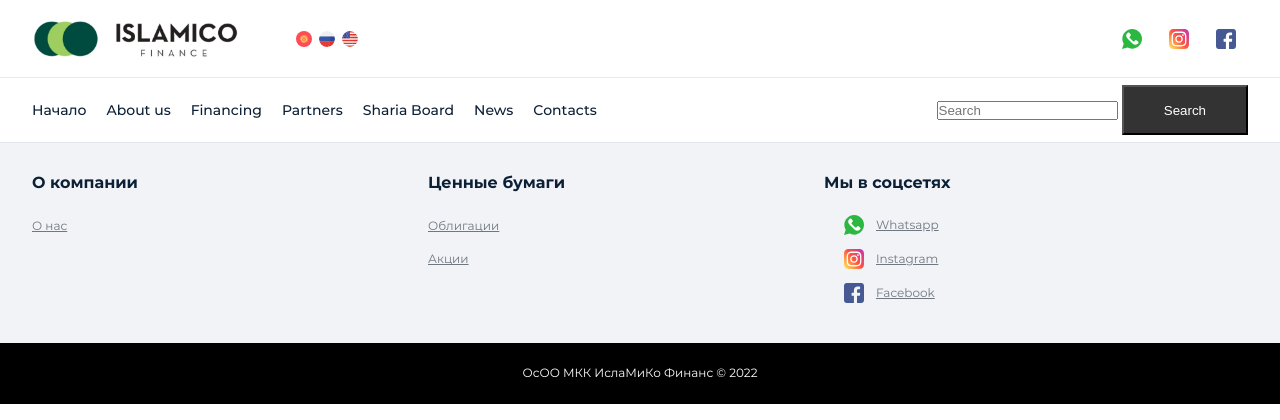
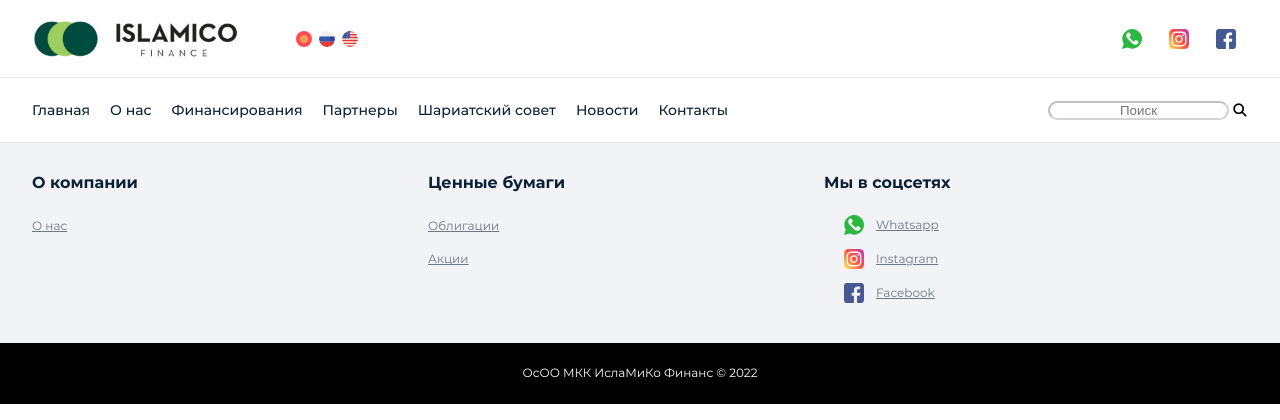
Before and after one commit to AKBakai/finance, a Django app: page /ru/about_us/ in a window 1280 px wide. Shown: the top 420 px of the page. Run offline with Django 4.2, Linux system fonts and the light colour scheme; data that the repository does not hold is empty; some libraries are stand-ins or nearby versions.

Commit message:
made search for pages

```diff
--- a/app/aboutus/urls.py
+++ b/app/aboutus/urls.py
@@ -5,5 +5,4 @@ app_name = 'aboutus'
 
 urlpatterns = [
     path('', views.about_us, name='about_us'),
-    path('search', views.search, name='search'),
 ]
--- a/app/aboutus/views.py
+++ b/app/aboutus/views.py
@@ -1,5 +1,4 @@
 from django.shortcuts import render
-from django.db.models import Q
 from app.aboutus.models import AboutUs
 
 
@@ -9,13 +8,3 @@ def about_us(request):
         'aboutus': about_us,
     }
     return render(request, 'aboutus.html', context)
-
-
-def search(request):
-    if 'q' in request.GET:
-        q = request.GET['q']
-        multiple_q = Q(Q(title__icontains=q) | Q(text__icontains=q))
-        about_us = AboutUs.objects.filter(multiple_q)
-    else:
-        about_us = AboutUs.objects.all()
-    return render(request, 'aboutus.html', {'aboutus': about_us})
--- a/app/contacts/urls.py
+++ b/app/contacts/urls.py
@@ -5,5 +5,4 @@ app_name = 'contacts'
 
 urlpatterns = [
     path('', views.contacts, name='contacts'),
-    # path('search_2', views.search_2, name='search_2'),
 ]
--- a/app/home/urls.py
+++ b/app/home/urls.py
@@ -5,5 +5,4 @@ app_name = 'home'
 
 urlpatterns = [
     path('', views.home, name='home'),
-    path('search_5', views.search_5, name='search_5'),
 ]
--- a/app/partners/urls.py
+++ b/app/partners/urls.py
@@ -5,5 +5,4 @@ app_name = 'partners'
 
 urlpatterns = [
     path('', views.partners, name='partners'),
-    # path('search_6', views.search_6, name='search_6'),
 ]
--- a/app/sharia/urls.py
+++ b/app/sharia/urls.py
@@ -5,5 +5,4 @@ app_name = 'sharia'
 
 urlpatterns = [
     path('', views.sharia_board, name='sharia_board'),
-    # path('search_7', views.search_7, name='search_7'),
 ]
--- a/templates/base.html
+++ b/templates/base.html
@@ -128,57 +128,113 @@
           <div class="navigation">
             <ul>
 
-            <li><a href="{% url 'home:home' %}">{% trans 'Home' %}</a></li>
-            <li><a href="{% url 'about_us:about_us' %}">{% trans 'About us' %}</a></li>
-            <li><a href="{% url 'financing_list:financing_list' %}">{% trans 'Financing' %}</a></li>
-            <li><a href="{% url 'partners:partners' %}">{% trans 'Partners' %}</a></li>
-            <li><a href="{% url 'sharia_board:sharia_board' %}">{% trans 'Sharia Board'%}</a></li>
-            <li><a href="{% url 'news_list:news_list' %}">{% trans 'News' %}</a></li>
-            <li><a href="{% url 'contacts:contacts' %}">{% trans 'Contacts' %}</a></li>
+            <li><a href="{% url 'home:home' %}">{% trans 'Главная' %}</a></li>
+            <li><a href="{% url 'about_us:about_us' %}">{% trans 'О нас' %}</a></li>
+            <li><a href="{% url 'financing_list:financing_list' %}">{% trans 'Финансирования' %}</a></li>
+            <li><a href="{% url 'partners:partners' %}">{% trans 'Партнеры' %}</a></li>
+            <li><a href="{% url 'sharia_board:sharia_board' %}">{% trans 'Шариатский совет'%}</a></li>
+            <li><a href="{% url 'news_list:news_list' %}">{% trans 'Новости' %}</a></li>
+            <li><a href="{% url 'contacts:contacts' %}">{% trans 'Контакты' %}</a></li>
 
             </ul>
           </div>
-            {% if 'news_list' in request.get_full_path|slice:'3:' %}
-               <form action="{% url 'news_list:search_1' %}" method="get" class="form-inline my-2 my-lg-0">
-                   <input class="form-control mr-sm-2" name="q" type="text" placeholder="Search" aria-label="Search">
-                   <button class="btn btn-outline-success my-2 my-sm-0" type="submit">Search</button>
-               </form>
+            {% if main_page %}
+            <form action="{% url 'financing_list:search_3' %}" method="get">
+            <div class="box-menu" style="margin-left: 100px; ">
+                <div class="search my-10 my-lg-0" style="width: 200px; height: 20px ;">
+                  <input class="form-control mr-sm-2" name="q" style="border-radius: 25px; border-color: rgba(0, 0, 0, 0.25); text-align: center;" type="text" placeholder="Поиск">
+                      <label for="check" class="search-icon">
+                        <button type="submit" style="border: none; background-color:#fff">
+                          <i class="fa-solid fa-magnifying-glass"></i>
+                        </button>
+                      </label>
+                </div>
+            </div>
+            </form>
+            {% endif %}
+            {% if 'about_us' in request.get_full_path|slice:'3:' %}
+            <form action="{% url 'financing_list:search_3' %}" method="get">
+            <div class="box-menu" style="margin-left: 100px; ">
+                <div class="search my-10 my-lg-0" style="width: 200px; height: 20px ;">
+                  <input class="form-control mr-sm-2" name="q" style="border-radius: 25px; border-color: rgba(0, 0, 0, 0.25); text-align: center;" type="text" placeholder="Поиск">
+                      <label for="check" class="search-icon">
+                        <button type="submit" style="border: none; background-color:#fff">
+                          <i class="fa-solid fa-magnifying-glass"></i>
+                        </button>
+                      </label>
+                </div>
+            </div>
+            </form>
             {% endif %}
             {% if 'financing_list' in request.get_full_path|slice:'3:' %}
-               <form action="{% url 'financing_list:search_3' %}" method="get" class="form-inline my-2 my-lg-0">
-                   <input class="form-control mr-sm-2" name="q" type="text" placeholder="Search" aria-label="Search">
-                   <button class="btn btn-outline-success my-2 my-sm-0" type="submit">Search</button>
-               </form>
+            <form action="{% url 'financing_list:search_3' %}" method="get">
+            <div class="box-menu" style="margin-left: 100px; ">
+                <div class="search my-10 my-lg-0" style="width: 200px; height: 20px ;">
+                  <input class="form-control mr-sm-2" name="q" style="border-radius: 25px; border-color: rgba(0, 0, 0, 0.25); text-align: center;" type="text" placeholder="Поиск">
+                      <label for="check" class="search-icon">
+                        <button type="submit" style="border: none; background-color:#fff">
+                          <i class="fa-solid fa-magnifying-glass"></i>
+                        </button>
+                      </label>
+                </div>
+            </div>
+            </form>
             {% endif %}
-            {% if 'about_us' in request.get_full_path|slice:'3:' %}
-               <form action="{% url 'about_us:search' %}" method="get" class="form-inline my-2 my-lg-0">
-                   <input class="form-control mr-sm-2" name="q" type="text" placeholder="Search" aria-label="Search">
-                   <button class="btn btn-outline-success my-2 my-sm-0" type="submit">Search</button>
-               </form>
+            {% if 'partners' in request.get_full_path|slice:'3:' %}
+            <form action="{% url 'financing_list:search_3' %}" method="get">
+            <div class="box-menu" style="margin-left: 100px; ">
+                <div class="search my-10 my-lg-0" style="width: 200px; height: 20px ;">
+                  <input class="form-control mr-sm-2" name="q" style="border-radius: 25px; border-color: rgba(0, 0, 0, 0.25); text-align: center;" type="text" placeholder="Поиск">
+                      <label for="check" class="search-icon">
+                        <button type="submit" style="border: none; background-color:#fff">
+                          <i class="fa-solid fa-magnifying-glass"></i>
+                        </button>
+                      </label>
+                </div>
+            </div>
+            </form>
+            {% endif %}
+            {% if 'sharia_board' in request.get_full_path|slice:'3:' %}
+            <form action="{% url 'financing_list:search_3' %}" method="get">
+            <div class="box-menu" style="margin-left: 100px; ">
+                <div class="search my-10 my-lg-0" style="width: 200px; height: 20px ;">
+                  <input class="form-control mr-sm-2" name="q" style="border-radius: 25px; border-color: rgba(0, 0, 0, 0.25); text-align: center;" type="text" placeholder="Поиск">
+                      <label for="check" class="search-icon">
+                        <button type="submit" style="border: none; background-color:#fff">
+                          <i class="fa-solid fa-magnifying-glass"></i>
+                        </button>
+                      </label>
+                </div>
+            </div>
+            </form>
+            {% endif %}
+            {% if 'news_list' in request.get_full_path|slice:'3:' %}
+            <form action="{% url 'news_list:search_1' %}" method="get">
+            <div class="box-menu" style="margin-left: 100px; ">
+                <div class="search my-10 my-lg-0" style="width: 200px; height: 20px ;">
+                  <input class="form-control mr-sm-2" name="q" style="border-radius: 25px; border-color: rgba(0, 0, 0, 0.25); text-align: center;" type="text" placeholder="Поиск">
+                      <label for="check" class="search-icon">
+                        <button type="submit" style="border: none; background-color:#fff">
+                          <i class="fa-solid fa-magnifying-glass"></i>
+                        </button>
+                      </label>
+                </div>
+            </div>
+            </form>
             {% endif %}
             {% if 'contacts' in request.get_full_path|slice:'3:' %}
-               <form action="{% url 'contacts:contacts' %}" method="get" class="form-inline my-2 my-lg-0">
-                   <input class="form-control mr-sm-2" name="q" type="text" placeholder="Search" aria-label="Search">
-                   <button class="btn btn-outline-success my-2 my-sm-0" type="submit">Search</button>
-               </form>
-            {% endif %}
-{#            {% if '/' in request.get_full_path|slice:'3:' %}#}
-{#               <form action="{% url 'home:search_5' %}" method="get" class="form-inline my-2 my-lg-0">#}
-{#                   <input class="form-control mr-sm-2" name="q" type="text" placeholder="Search" aria-label="Search">#}
-{#                   <button class="btn btn-outline-success my-2 my-sm-0" type="submit">Search</button>#}
-{#               </form>#}
-{#            {% endif %}#}
-            {% if 'partners' in request.get_full_path|slice:'3:' %}
-               <form action="{% url 'partners:partners' %}" method="get" class="form-inline my-2 my-lg-0">
-                   <input class="form-control mr-sm-2" name="q" type="text" placeholder="Search" aria-label="Search">
-                   <button class="btn btn-outline-success my-2 my-sm-0" type="submit">Search</button>
-               </form>
-            {% endif %}
-            {% if 'sharia_board' in request.get_full_path|slice:'3:' %}
-               <form action="{% url 'sharia_board:sharia_board' %}" method="get" class="form-inline my-2 my-lg-0">
-                   <input class="form-control mr-sm-2" name="q" type="text" placeholder="Search" aria-label="Search">
-                   <button class="btn btn-outline-success my-2 my-sm-0" type="submit">Search</button>
-               </form>
+            <form action="{% url 'financing_list:search_3' %}" method="get">
+            <div class="box-menu" style="margin-left: 100px; ">
+                <div class="search my-10 my-lg-0" style="width: 200px; height: 20px ;">
+                  <input class="form-control mr-sm-2" name="q" style="border-radius: 25px; border-color: rgba(0, 0, 0, 0.25); text-align: center;" type="text" placeholder="Поиск">
+                      <label for="check" class="search-icon">
+                        <button type="submit" style="border: none; background-color:#fff">
+                          <i class="fa-solid fa-magnifying-glass"></i>
+                        </button>
+                      </label>
+                </div>
+            </div>
+            </form>
             {% endif %}
         </div>
       </div>
@@ -193,6 +249,19 @@
         </div>
       </div>
       <div class="logo"><a href="/ru/"><img src="/static/img/jpg/logon1n.png" alt="load img"/></a></div>
+    </div>
+    <div class="header-mobile-menu">
+      <div class="navigation">
+          <ul>
+            <li><a href="{% url 'home:home' %}">{% trans 'Главная' %}</a></li>
+            <li><a href="{% url 'about_us:about_us' %}">{% trans 'О нас' %}</a></li>
+            <li><a href="{% url 'financing_list:financing_list' %}">{% trans 'Финансирования' %}</a></li>
+            <li><a href="{% url 'partners:partners' %}">{% trans 'Партнеры' %}</a></li>
+            <li><a href="{% url 'sharia_board:sharia_board' %}">{% trans 'Шариатский совет'%}</a></li>
+            <li><a href="{% url 'news_list:news_list' %}">{% trans 'Новости' %}</a></li>
+            <li><a href="{% url 'contacts:contacts' %}">{% trans 'Контакты' %}</a></li>
+          </ul>
+      </div>
     </div>
 
   </div>
--- a/templates/index.html
+++ b/templates/index.html
@@ -136,7 +136,7 @@
                 <div class="exchange-rates__tabs">
                     <div class="calculate-credit__heading">
                         <h2>{% trans 'Курсы' %}</h2>
-                        <p>Курс актуален {{ date }} г.</p>
+                        <p>{% trans 'Курс актуален' %}{{ date }} г.</p>
                     </div>
                     <div class="exchange-rates__but-all">
                         <div class="exchange-rates__but tabs-button-js">{% trans 'Курсы НБКР' %}</div>
```
Also changed, not shown: app/contacts/views.py (+0 -12 lines), app/home/views.py (+2 -25 lines), app/partners/views.py (+0 -11 lines), app/sharia/views.py (+0 -12 lines), finance/settings.py (+11 -11 lines).
